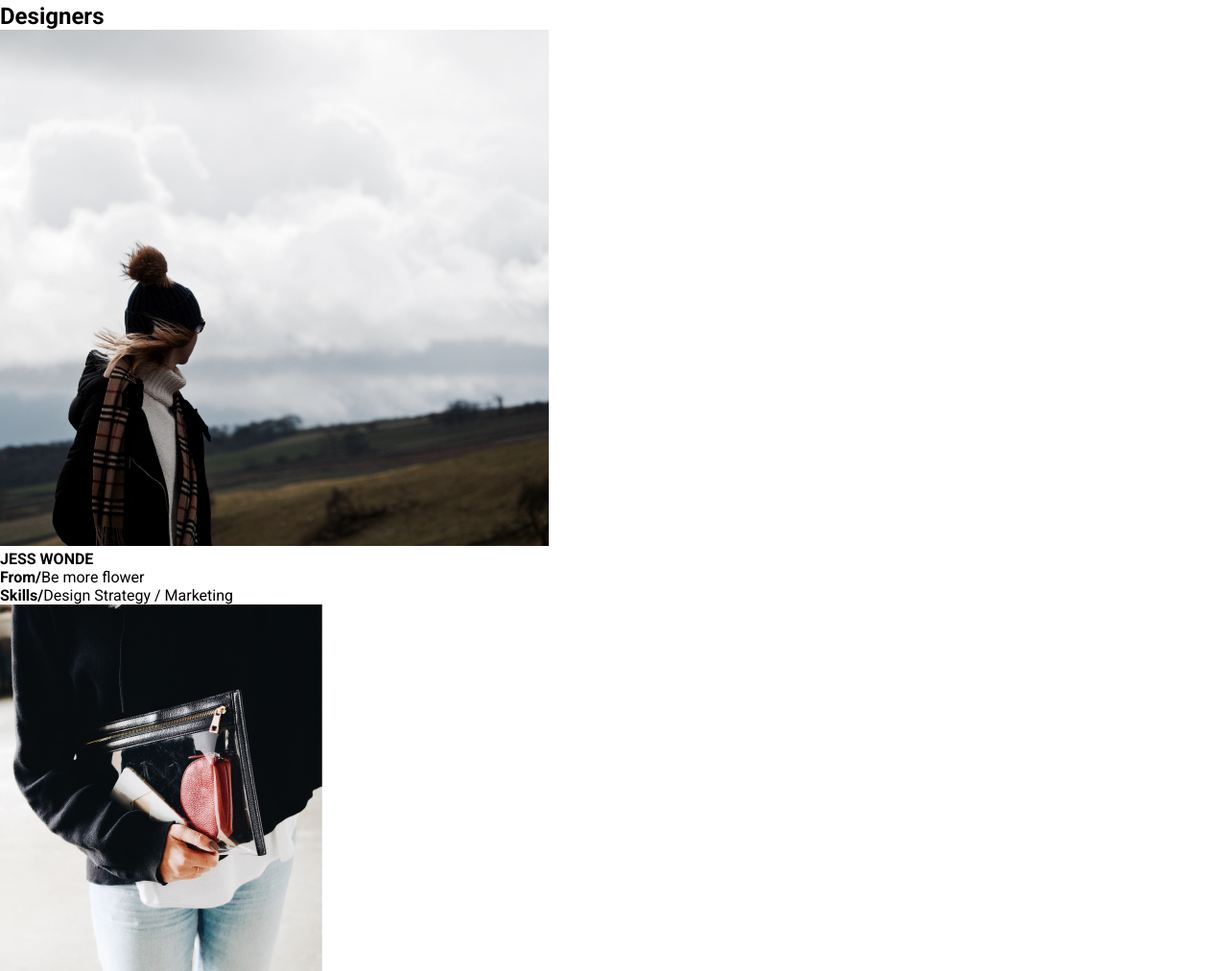
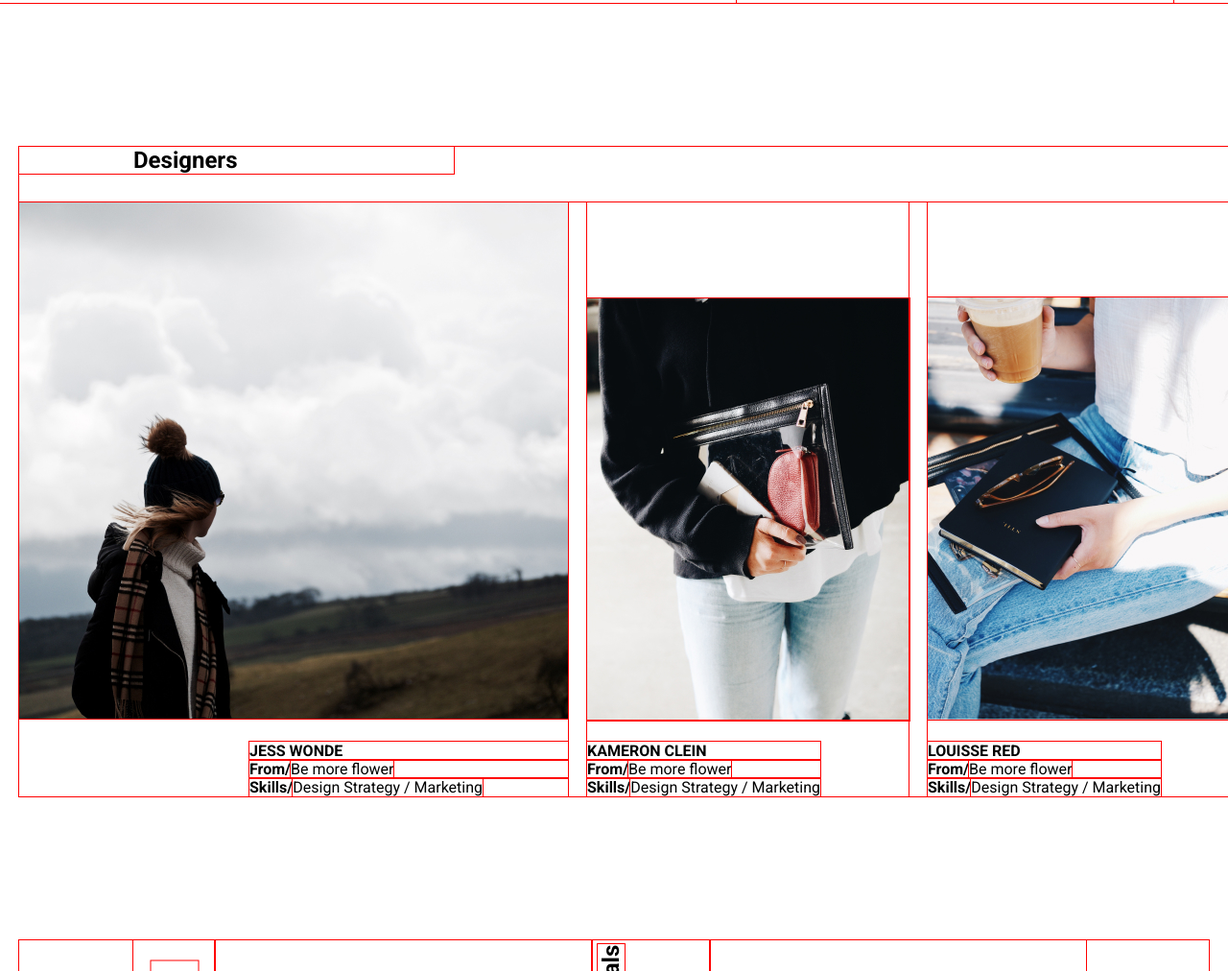
Before and after one commit to TatyanaYashina/otus-css-yashina, a plain HTML site: page index.html in a window 1280 px wide. Shown: the part 1788-2800 px from the top of the page at 96% size. Drawn offline with nearby package versions, Linux system fonts and the light colour scheme; a web font is replaced by a local one.

Commit message:
add styles to a designers-section

```diff
--- a/index.html
+++ b/index.html
@@ -46,26 +46,46 @@
             </div>
         </div>
     </section>
-    <section>
+    <section class="designers-section">
         <h2 class="designers" id="Designers">Designers</h2>
-        <img src="./img/Jess-Wonder.jpg" alt="Jess Wonde">
-        <div>
+        <div class="content-designers-section">
+            <div class="designer-big">
+                <div class="img-designer-big">
+                    <img class="img-designer-1" src="./img/Jess-Wonder.jpg" alt="Jess Wonde">
+                </div>
+                <div class="description-designer-big">
                     <h3 class="designer-name-1">Jess Wonde</h3>
                 <!--тут норм по вложенности ? -->
                     <p class="from-designer">From/<span class="from">Be more flower</span></p>
                     <p class="skills"> Skills/<span class="skills-list">Design Strategy / Marketing</span></p>
                 </div>
+            </div>
+            <div class="designer-item">
+                <div class="img-designer-item">
                     <img src="./img/Kameron-Clein.jpg" alt="Kameron Clein">
-        <div>
+                </div>
+                <div class="description-designer-item">
                     <h3 class="designer-name-2">Kameron Clein</h3>
                     <p class="from-designer">From/<span class="from">Be more flower</span></p>
                     <p class="skills"> Skills/<span class="skills-list">Design Strategy / Marketing</span></p>
                 </div>
+            </div>
+            <div class="designer-item">
                 <img src="./img/LOUISSE-RED.jpg" alt="Louisse Red">
-        <div>
+                <div class="description-designer-item">
                     <h3 class="designer-name-3">Louisse Red</h3>
                     <p class="from-designer">From/<span class="from">Be more flower</span></p>
                     <p class="skills"> Skills/<span class="skills-list">Design Strategy / Marketing</span></p>
+                </div>
+            </div>
+            <div class="designer-item">
+                <img src="./img/Kameron-Clein.jpg" alt="Kameron Clein">
+                <div class="description-designer-item">
+                    <h3 class="designer-name-2">Kameron Clein</h3>
+                    <p class="from-designer">From/<span class="from">Be more flower</span></p>
+                    <p class="skills"> Skills/<span class="skills-list">Design Strategy / Marketing</span></p>
+                </div>
+            </div>
         </div>
     </section>
     <section class="testimonials-section">
--- a/styles/style.css
+++ b/styles/style.css
@@ -3,9 +3,9 @@
     src: url(../fonts/Bitter/static/Bitter-Regular.ttf);
     font-weight: 400;
 }
-/* * {
+* {
     outline: 1px solid red;
-    } */
+    }
 
 *{
     margin: 0;
@@ -90,6 +90,7 @@ body{
     height: auto;
     gap: 139px;
     justify-content: center;
+    margin-bottom: 150px;
 }
 .left-column {
     width: 571px;
@@ -174,13 +175,70 @@ body{
     top: 18px;
 
 }
+.designers-section {
+    /* height: 677px; */
+    max-width: 1420px;
+    display: grid;
+    margin-left: 20px;
+    gap: 30px;
+    margin-bottom: 150px;
+}
 .designers {
     color: black;
     font-size: 24px;
     font-family: 'Roboto', sans-serif;
     font-weight: 700;
     word-wrap: break-word;
+    padding-left: 119px;
+    height: 28px;
+    width: 334px;
 }
+.content-designers-section {
+    display: flex;
+    gap: 20px;
+    overflow-x: auto;
+    /* height: 619px; */
+    /* overflow-y: hidden; */
+
+}
+.designer-big {
+    /* width: 572px; */
+    /* height: 619px; */
+    display: flex;
+    gap: 24px;
+    flex-wrap: wrap;
+    justify-content: end;
+}
+.img-designer-big {
+    width: 572px;
+    height: 538px;
+
+}
+.img-designer-1 {
+    width: 100%;
+    height: 100%;
+    object-fit: contain;
+}
+.description-designer-big{
+    height: 57px;
+    width: 332px;
+}
+.designer-item {
+    width: 335.5px;
+    height: 100%;
+    display: flex;
+    gap: 23.5px;
+    flex-wrap: wrap;
+    align-content: flex-end;
+    align-items: flex-end;
+    justify-content: start;
+}
+.img-designer-item {
+    width: 335px;
+    height: 439px;
+
+}
+
 .designer-name-1 {
     color: black;
     font-size: 16px;
```
Lines whose indentation alone changed are shown as unchanged.
